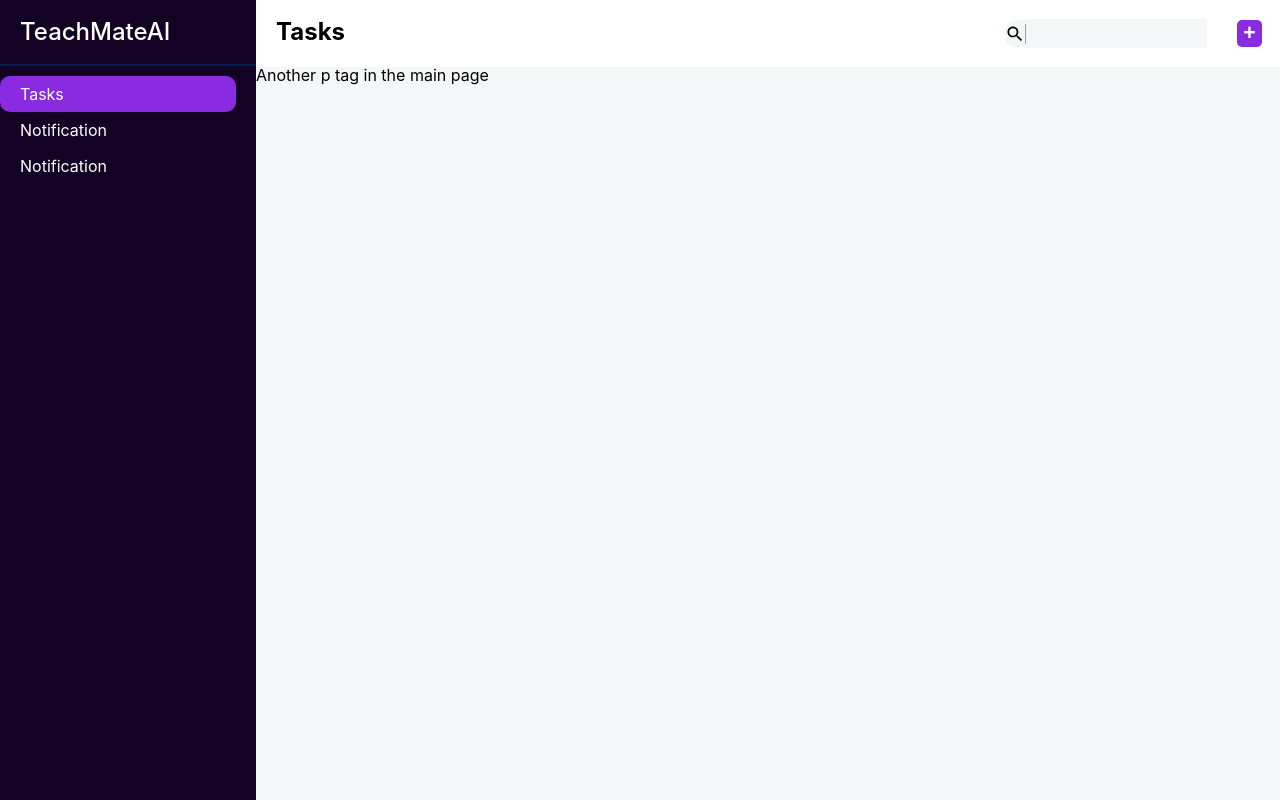
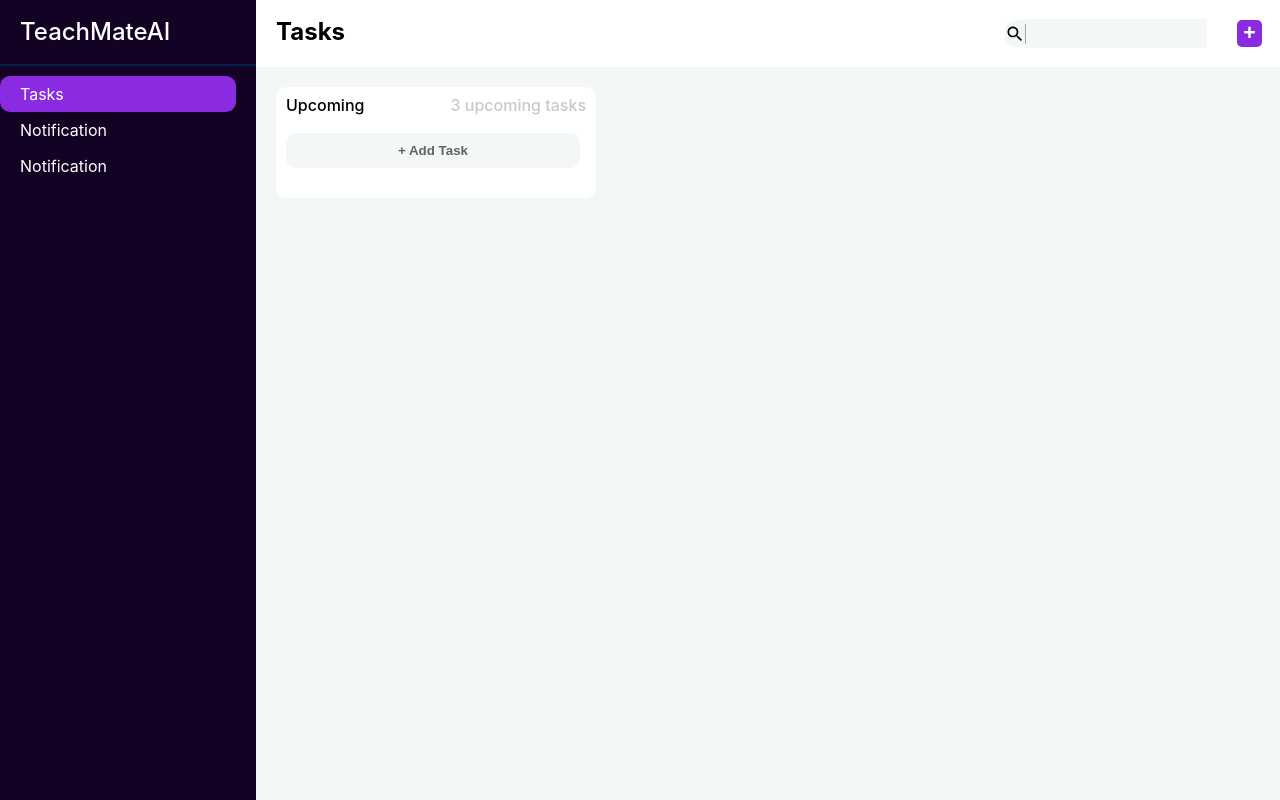
Before and after one commit to Brian-Machiestay/task-dashboard, a React (Create React App) app: page / in a window 1280 px wide. Built offline with nearby package versions, Linux system fonts and the light colour scheme.

Commit message:
design column component

```diff
--- /dev/null
+++ b/src/components/column/column.jsx
@@ -0,0 +1,17 @@
+import React from "react";
+import styles from "./column.module.css";
+
+
+const Column = () => {
+    return (
+        <div className={styles.container}>
+            <div className={styles.columnHeader}>
+                <p className={styles.columnTitle}>Upcoming</p>
+                <p className={styles.taskNo}>3 upcoming tasks</p>
+            </div>
+            <button>+ Add Task</button>
+        </div>
+    )
+}
+
+export default Column;
--- /dev/null
+++ b/src/components/column/column.module.css
@@ -0,0 +1,36 @@
+.container {
+    width: 90vw;
+    max-width: 300px;
+    background-color: white;
+    margin: 0 20px;
+    padding: 10px;
+    border-radius: 10px;
+    max-height: 90vh;
+    overflow-y: auto;
+
+    .columnHeader {
+        display: flex;
+        justify-content: space-between;
+    }
+
+    p {
+        font-weight: 500;
+    }
+
+    p.taskNo {
+        color: rgb(204, 200, 200);
+    }
+
+    button {
+        width: 98%;
+        margin: 20px 0;
+        padding: 10px;
+        cursor: pointer;
+        outline: none;
+        border: none;
+        border-radius: 10px;
+        font-weight: bold;
+        color: rgb(99, 98, 98);
+        background-color: rgb(243, 247, 248);;
+    }
+}
--- a/src/components/header/header.module.css
+++ b/src/components/header/header.module.css
@@ -4,6 +4,7 @@
     padding: 20px;
     width: 100%;
     gap: 20px;
+    margin-bottom: 20px;
 
     .search {
         margin-left: auto;
--- a/src/components/main/mainpage.jsx
+++ b/src/components/main/mainpage.jsx
@@ -1,13 +1,16 @@
 import React from "react";
 import styles from "./mainpage.module.css";
 import Header from "../header/header";
+import Column from "../column/column";
 
 
 const Mainpage = () => {
     return (
         <div className={styles.container}>
             <Header />
-            <p>Another p tag in the main page</p>
+            <div className={styles.columnContainer}>
+                <Column />
+            </div>
         </div>
     )
 }
```
